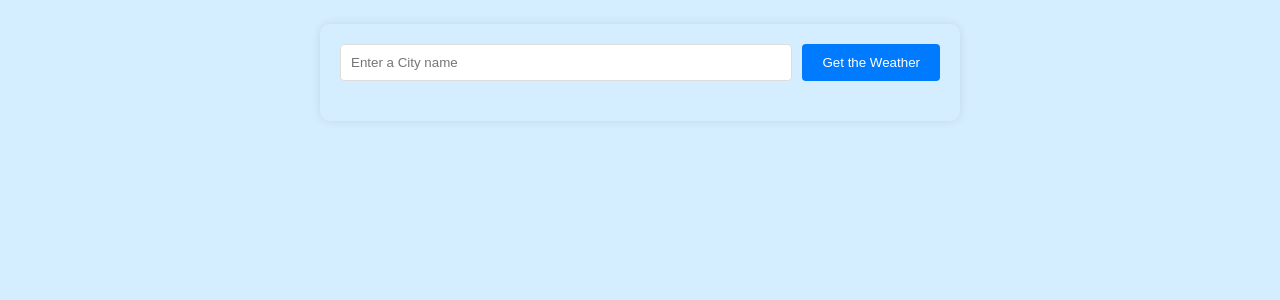
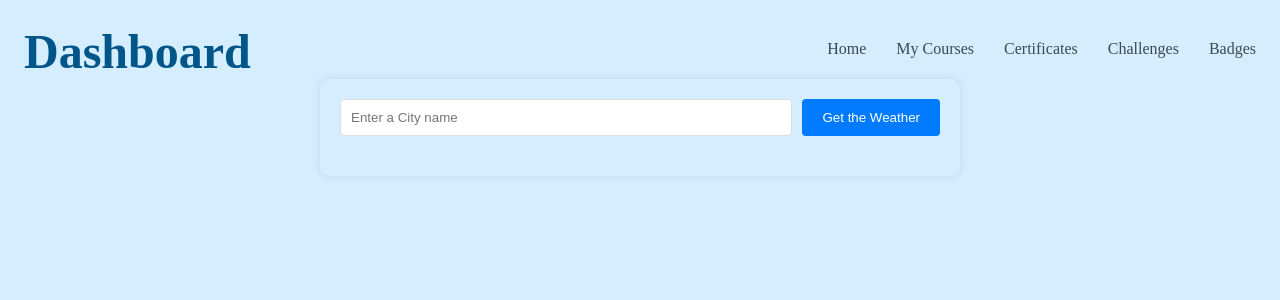
Before and after one commit to oduordaizy/10_days_of_reactjs, a React (Vite) app: page /weather in a window 1280 px wide. Shown: the top 300 px of the page. Built offline with nearby package versions, Linux system fonts and the light colour scheme.

Commit message:
Fix: Imported the API key correctly from .env

```diff
--- a/src/components/Quote.tsx
+++ b/src/components/Quote.tsx
@@ -1,4 +1,5 @@
 import React, { useEffect, useState } from 'react'
+import Navbar from './Navbar'
 
 // interface quoteProps {
 //   quote: string,
@@ -17,7 +18,7 @@ const Quote:React.FC= () => {
     const response = await fetch(url,{
       method: "GET",
       headers:{
-        'X-Api-Key': process.env.QUOTE_API
+        'X-Api-Key': import.meta.env.VITE_QUOTE_API
       }
     });
     if (!response.ok) {
@@ -50,6 +51,7 @@ const Quote:React.FC= () => {
 
   return (
     <div>
+      <Navbar/>
       <h1>Daily Motivational Quote</h1>
       {error ? (
         <p style={{ color: 'red' }}>{error}</p>
--- a/src/components/Weather.tsx
+++ b/src/components/Weather.tsx
@@ -1,5 +1,6 @@
 import React, { useState } from 'react'
 import { weatherData } from '../types/weatherTypes';
+import Navbar from './Navbar';
 
 interface WeatherProps{
     initialCity?: string;
@@ -13,7 +14,7 @@ const Weather:React.FC<WeatherProps> = ({initialCity = ''}) => {
     const fetchWeather = async() => {
         try {
 
-            const api_key = process.env.REACT_APP_WEATHER_API_KEY
+            const api_key = import.meta.env.VITE_WEATHER_API_KEY
             console.log("API Key:", api_key);
             if (!api_key){
                 setError("API key is missing");
@@ -48,6 +49,8 @@ const Weather:React.FC<WeatherProps> = ({initialCity = ''}) => {
     }
 
   return (
+    <div>
+        <Navbar/>
     <div className='weatherContainer'>
         <form onSubmit={handleSubmit}>
             <input type='text' placeholder='Enter a City name'
@@ -75,7 +78,7 @@ const Weather:React.FC<WeatherProps> = ({initialCity = ''}) => {
 
 
 
-
+        </div>
     </div>
   )
 }
```
